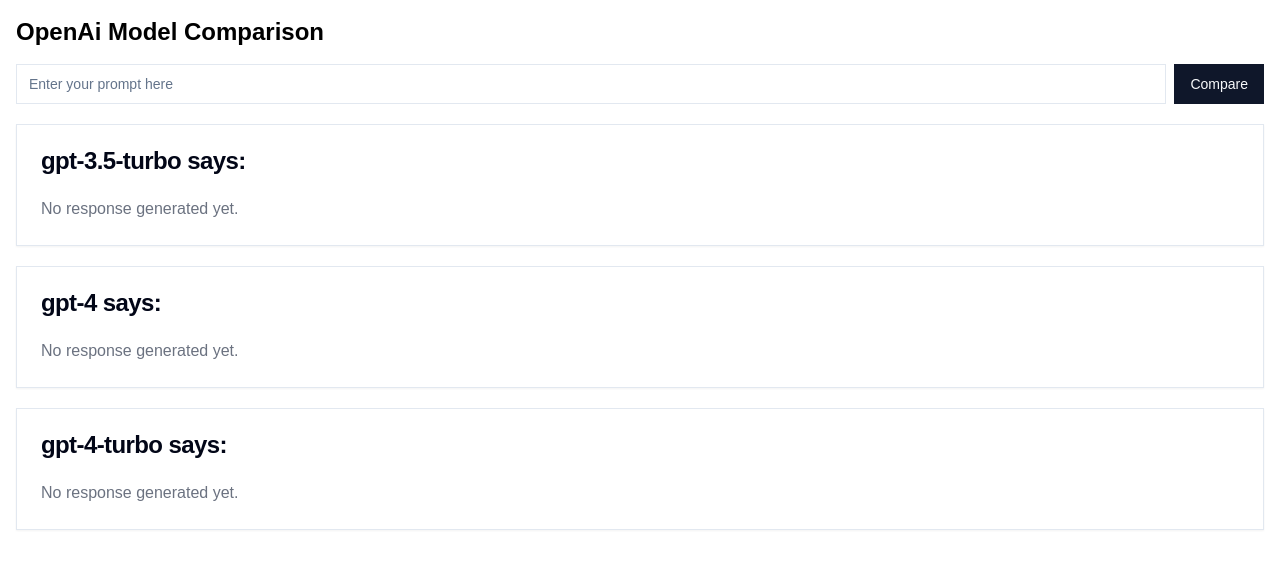
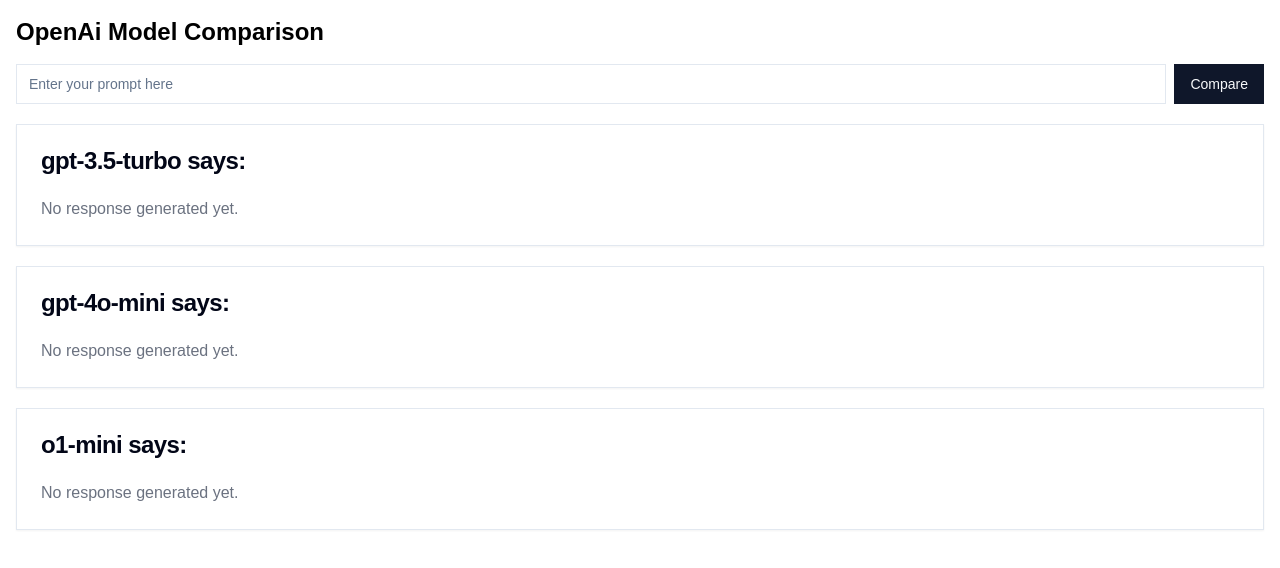
Before and after one commit to geraldinefiser/ai-model-comparison, a Next.js app: page / in a window 1280 px wide. Shown: the top 568 px of the page. Built offline with nearby package versions, Linux system fonts and the light colour scheme.

Commit message:
Changing out the models with the new o1-mini that is the new model with reasoning capabilities.

```diff
--- a/app/page.tsx
+++ b/app/page.tsx
@@ -9,7 +9,7 @@
 import { Alert, AlertDescription, AlertTitle } from "@/components/ui/alert";
 import { AlertCircle } from "lucide-react";
 
-const models = ["gpt-3.5-turbo", "gpt-4", "gpt-4-turbo"];
+const models = ["gpt-3.5-turbo", "gpt-4o-mini", "o1-mini"];
 
 export default function Home() {
   const [loading, setLoading] = useState(false);
```
